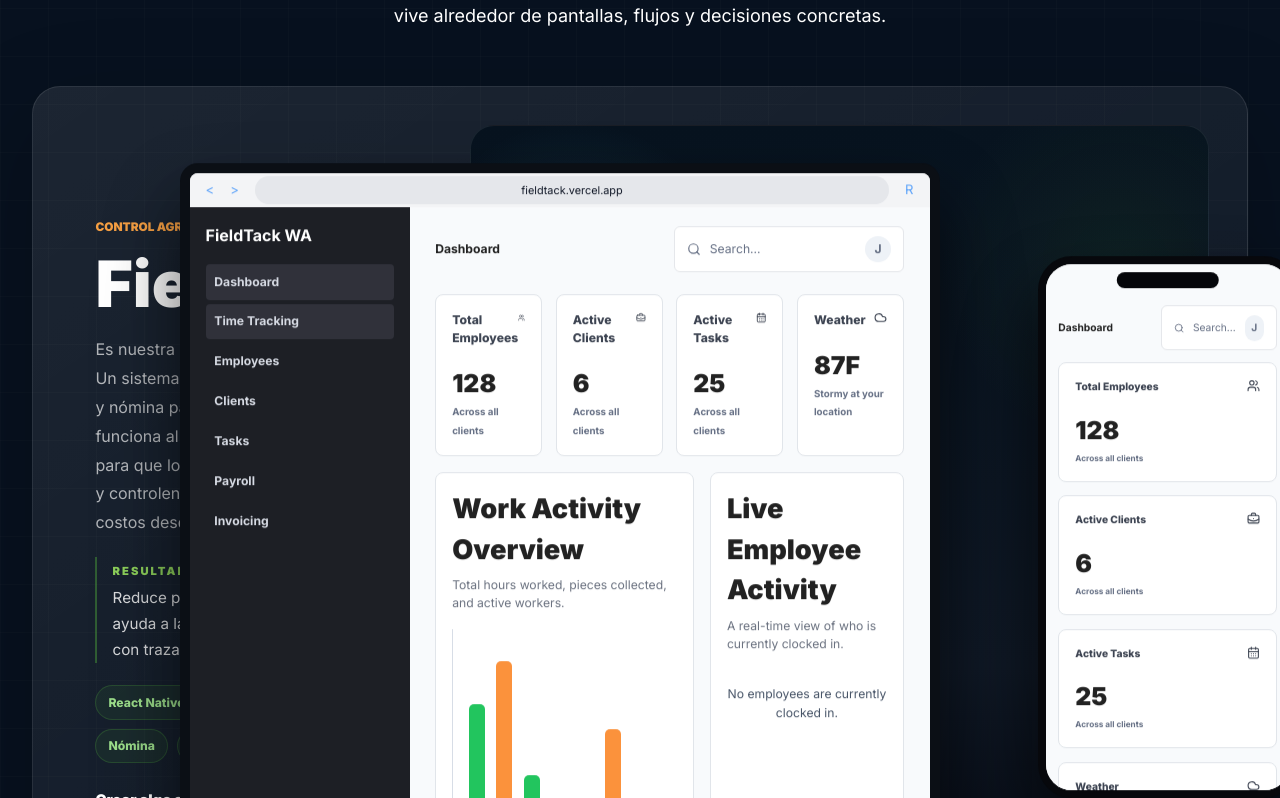
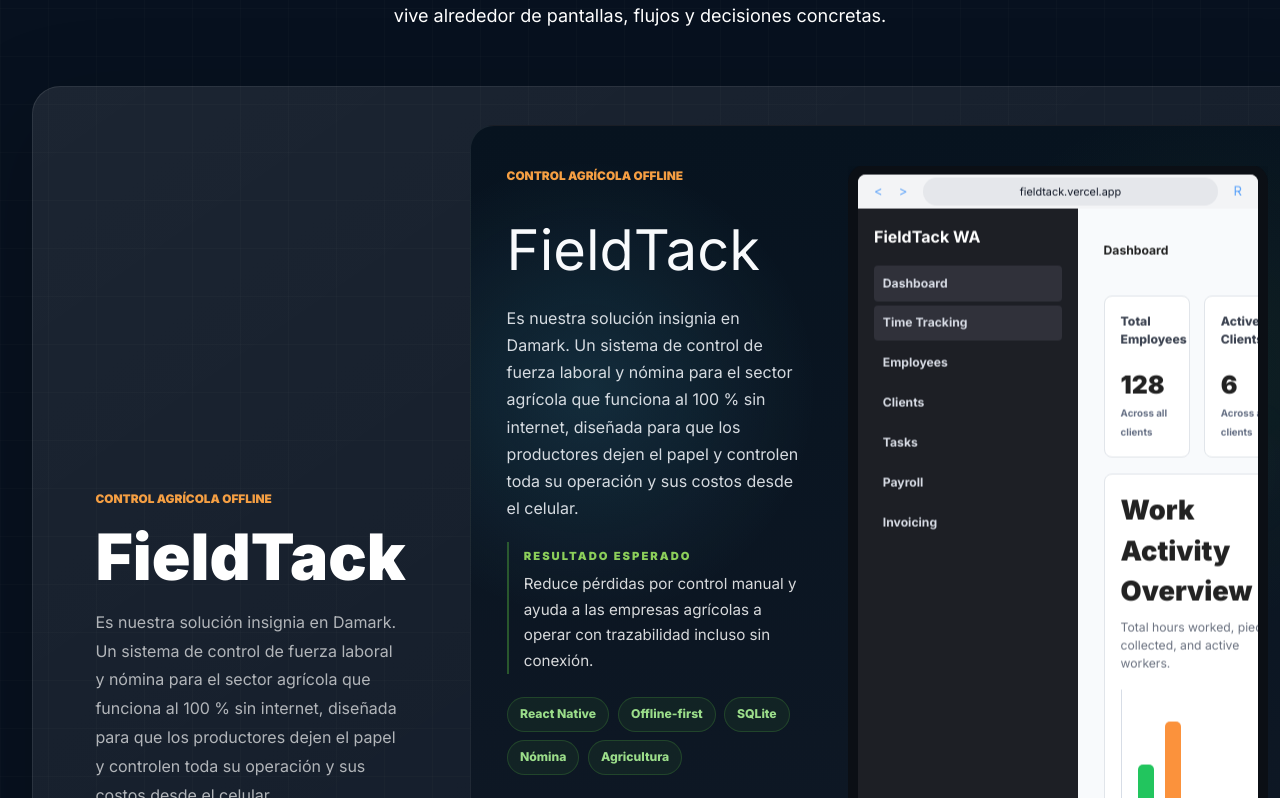
Before and after one commit to davidjimenezar17-bot/Damark-App-Studio, a React (Vite) app: page / in a window 1280 px wide. Shown: the part 2922-3720 px from the top of the page. Built offline with nearby package versions, Linux system fonts and the light colour scheme.

Commit message:
Portfolio: refactor hero/mockup responsive layout with fluid grid and no absolute overlap

```diff
--- a/src/styles.css
+++ b/src/styles.css
@@ -856,13 +856,27 @@
   /* Two-column layout: copy + visual. Prevent text from overlapping visuals by isolating stacking context. */
   .feature-grid {
     display: grid;
-    grid-template-columns: minmax(300px, 420px) minmax(0, 1fr);
+    grid-template-columns: minmax(300px, 420px) minmax(420px, 1fr);
     gap: 2rem;
     align-items: start;
   }
 
-  .feature-copy { position: relative; z-index: 3; padding-right: 1rem; max-width: 420px; }
-  .feature-visual { position: relative; z-index: 6; justify-self: end; overflow: visible; margin-right: -28px; }
+  .feature-copy {
+    position: relative;
+    z-index: 3;
+    padding-right: 1rem;
+    max-width: 420px;
+  }
+
+  .feature-visual {
+    position: relative;
+    z-index: 6;
+    justify-self: end;
+    overflow: visible;
+    margin-right: 0;
+    display: flex;
+    justify-content: flex-end;
+  }
 
   .feature-title {
     font-size: clamp(2rem, 4.5vw, 3.5rem);
@@ -875,25 +889,34 @@
     max-width: 38rem;
   }
 
-  .visual-wrap { position: relative; display: flex; align-items: center; justify-content: flex-end; overflow: visible; perspective: 1400px; min-height: 580px; }
-
-  /* Increase mockup size ~40% for prominence */
+  .visual-wrap {
+    position: relative;
+    display: grid;
+    place-items: center;
+    overflow: hidden;
+    perspective: 1400px;
+    min-height: 520px;
+    width: 100%;
+    max-width: 100%;
+  }
+
+  /* Increase mockup size while respecting viewport */
   .feature-laptop {
-    width: min(640px, calc(100vw - 500px));
+    width: min(620px, 100%);
     max-width: 100%;
+    height: auto;
     box-shadow: 0 80px 170px rgba(2,6,23,0.42);
     border-radius: 24px;
     position: relative;
     z-index: 2;
-    transform-origin: 70% 55%;
+    transform-origin: center center;
     transition: transform 420ms cubic-bezier(.2,.8,.2,1), box-shadow 360ms ease;
   }
 
   .feature-phone {
-    position: absolute;
-    right: -98px;
-    bottom: -14px;
-    width: 240px;
+    position: relative;
+    margin-top: -56px;
+    width: clamp(180px, 18vw, 240px);
     box-shadow: 0 50px 110px rgba(2,6,23,0.36);
     transform: rotate(-6deg);
     border-radius: 34px;
@@ -904,15 +927,15 @@
   .portfolio-cta { margin-left: 1rem; color: #07111f; font-weight: 900; }
 
   @media (max-width: 1200px) {
-    .feature-grid { grid-template-columns: minmax(280px, 360px) minmax(0, 1fr); }
-    .feature-laptop { width: min(600px, calc(100vw - 360px)); }
-    .feature-phone { right: -42px; }
+    .feature-grid { grid-template-columns: minmax(280px, 420px) minmax(320px, 1fr); }
+    .feature-laptop { width: min(560px, 100%); }
+    .feature-phone { margin-top: -48px; width: clamp(180px, 16vw, 220px); }
   }
 
   @media (max-width: 1024px) {
     .feature-grid { grid-template-columns: 1fr; }
-    .feature-laptop { width: min(88vw, 640px); }
-    .feature-phone { width: 200px; right: -36px; }
+    .feature-laptop { width: min(100%, 620px); }
+    .feature-phone { margin-top: -32px; width: clamp(180px, 20vw, 220px); }
   }
 
   @media (max-width: 900px) {
@@ -920,7 +943,7 @@
     .feature-copy { padding-right: 0; }
     .feature-visual { margin-right: 0; }
     .feature-laptop { width: 100%; max-width: 100%; }
-    .feature-phone { position: relative; right: 0; bottom: 0; transform: none; margin-top: 1rem; width: 52vw; max-width: 240px; }
+    .feature-phone { position: relative; margin-top: 1rem; transform: none; width: 52vw; max-width: 220px; }
   }
 
   /* reveal animation (fade + slide) */
```
